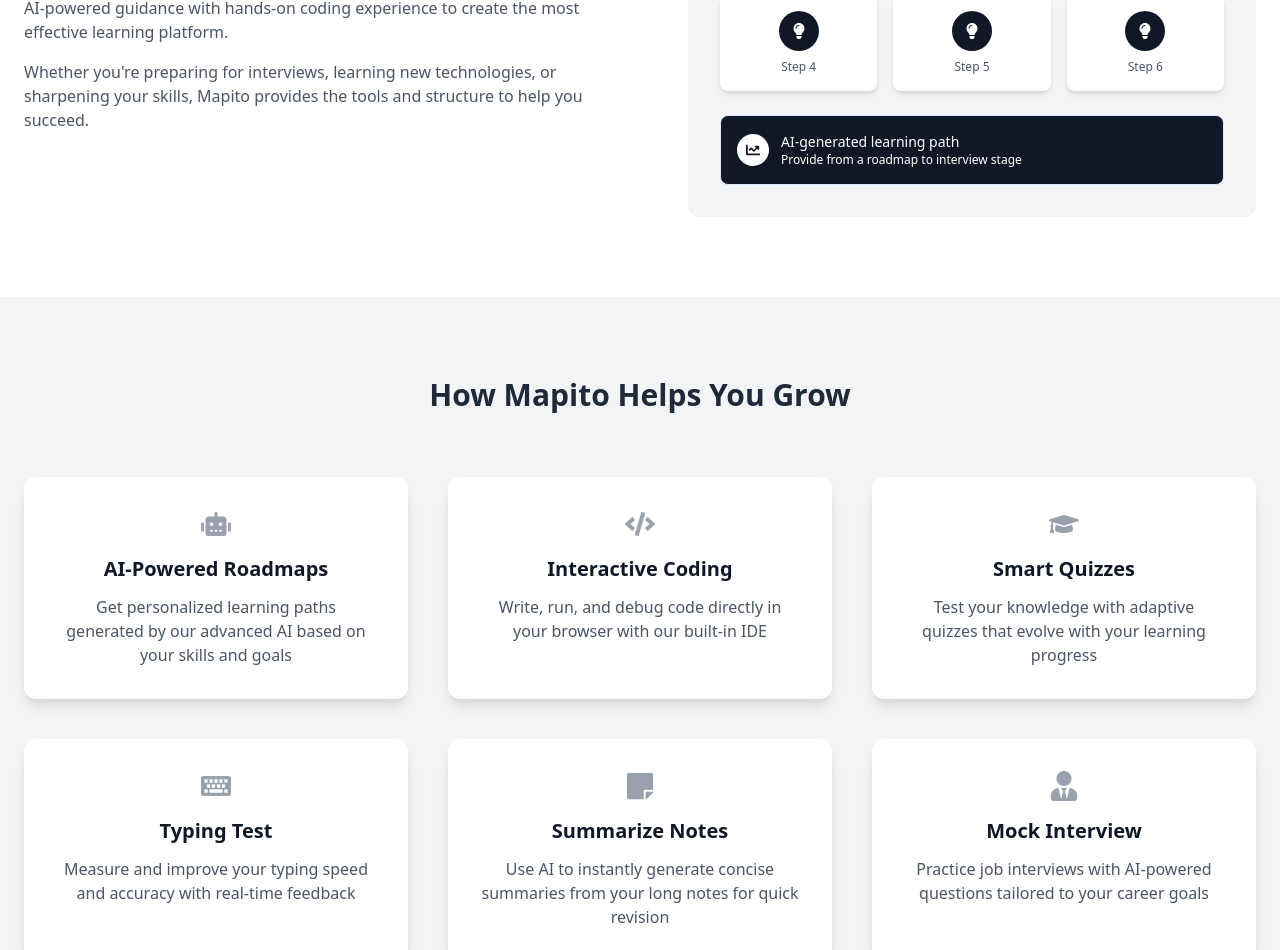
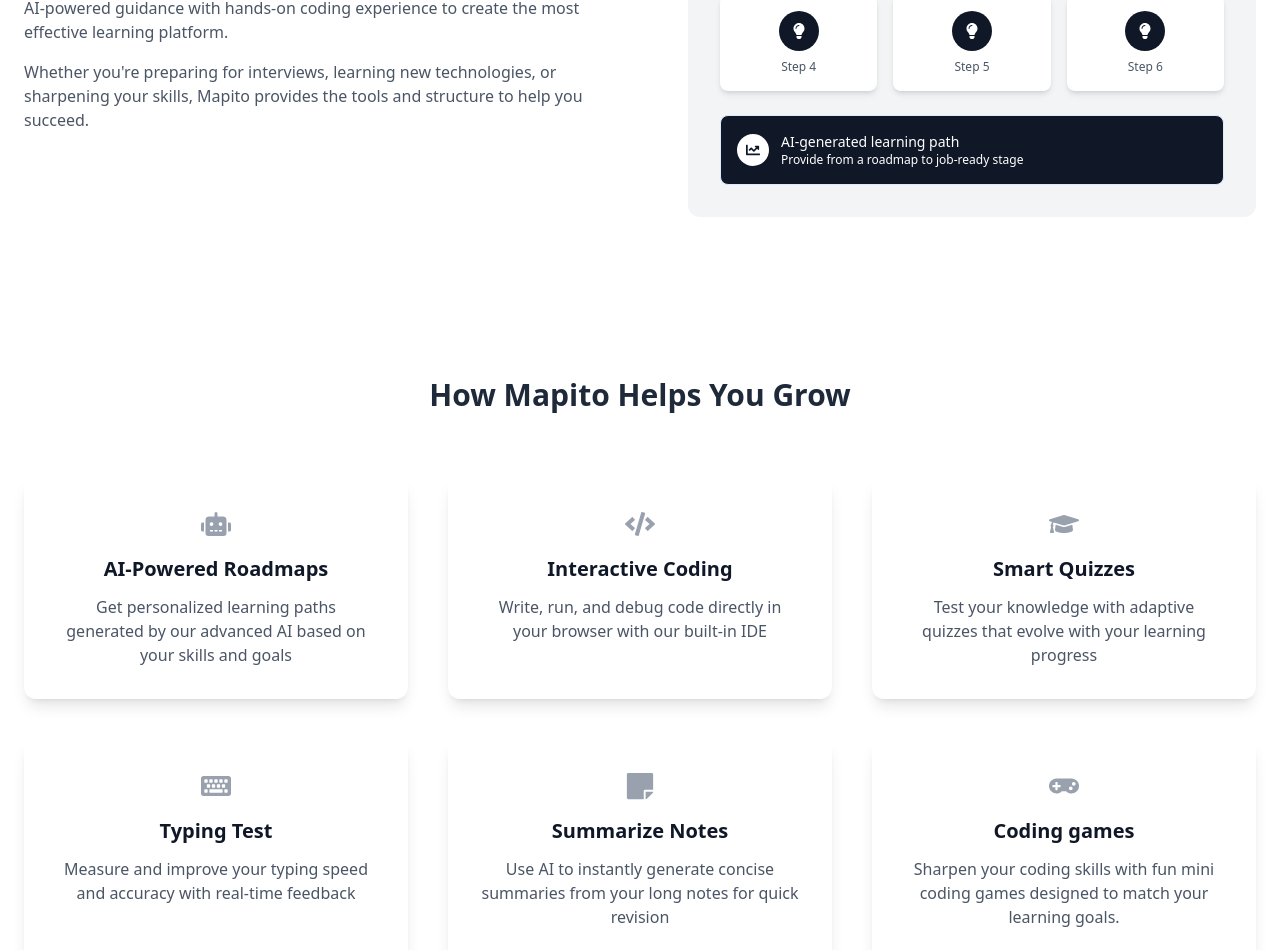
Before and after one commit to wintwah243/Mapito, a React (Vite) app in the folder mapito/: page /aboutus in a window 1280 px wide. Shown: the part 541-1491 px from the top of the page. Built offline with nearby package versions, Linux system fonts and the light colour scheme.

Commit message:
new feature added

```diff
--- a/mapito/src/components/AboutUs.jsx
+++ b/mapito/src/components/AboutUs.jsx
@@ -7,7 +7,7 @@
   FaChartLine,
   FaKeyboard,
   FaStickyNote,
-  FaUserTie
+  FaGamepad
 } from 'react-icons/fa';
 import { useNavigate } from 'react-router-dom';
 import Navbar from './Navbar';
@@ -44,9 +44,9 @@
       description: "Use AI to instantly generate concise summaries from your long notes for quick revision"
     },
     {
-      icon: <FaUserTie className="text-3xl text-gray-400" />,
-      title: "Mock Interview",
-      description: "Practice job interviews with AI-powered questions tailored to your career goals"
+      icon: <FaGamepad className="text-3xl text-gray-400" />,
+      title: "Coding games",
+      description: "Sharpen your coding skills with fun mini coding games designed to match your learning goals."
     }
   ];
 
@@ -108,7 +108,7 @@
                       </div>
                       <div>
                         <p className="text-sm font-medium text-white">AI-generated learning path</p>
-                        <p className="text-xs text-white">Provide from a roadmap to interview stage</p>
+                        <p className="text-xs text-white">Provide from a roadmap to job-ready stage</p>
                       </div>
                     </div>
                   </div>
@@ -119,7 +119,7 @@
         </section>
 
         {/* Features */}
-        <section className="py-20 bg-gray-100">
+        <section className="py-20 bg-white">
           <div className="container mx-auto px-6">
             <h2 className="text-3xl font-bold text-center text-gray-800 mb-16">How Mapito Helps You Grow</h2>
             <div className="grid grid-cols-1 md:grid-cols-3 gap-10">
```
